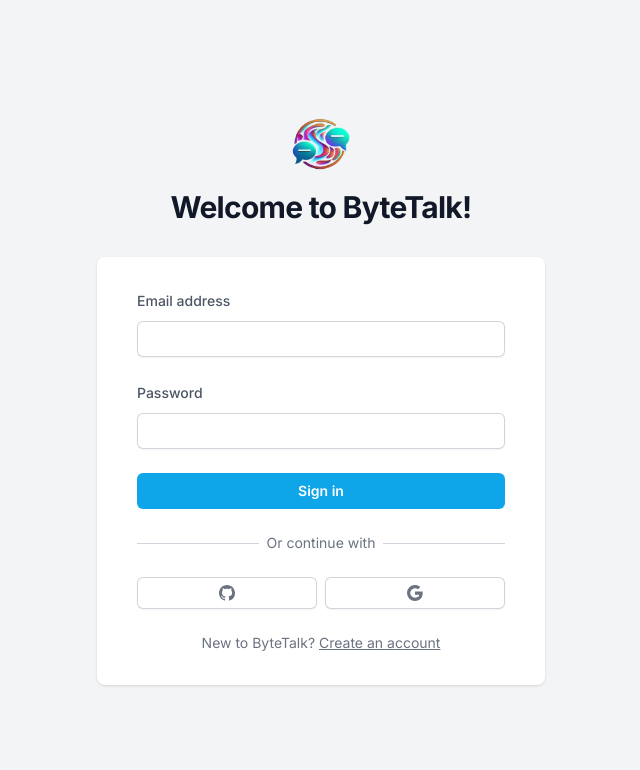
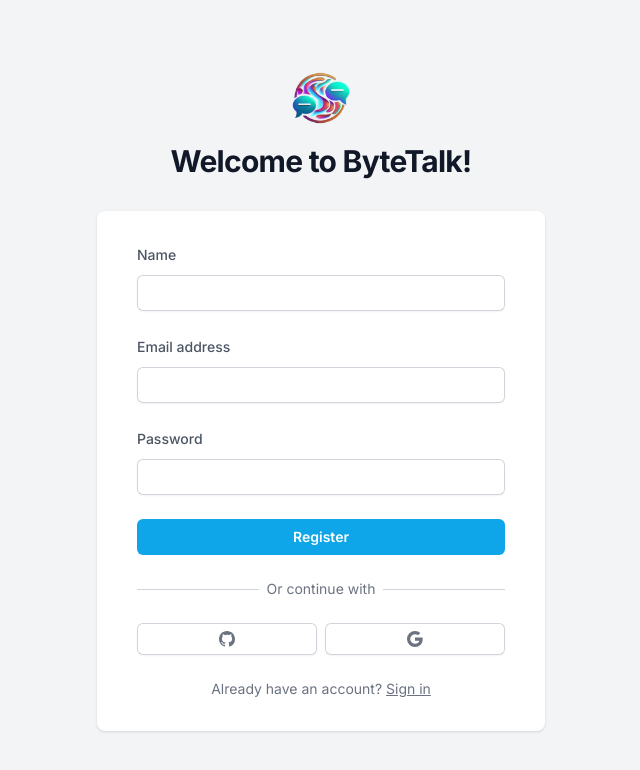
Before and after one commit to sergiordg00/bytetalk, a Next.js app: page / in a window 1280 px wide. Shown: the top 770 px of the page, without its empty margins (319-959 px from the left). Built offline with nearby package versions, Linux system fonts and the light colour scheme.

Commit message:
Update AuthForm.jsx

```diff
--- a/app/(auth)/components/AuthForm.jsx
+++ b/app/(auth)/components/AuthForm.jsx
@@ -12,7 +12,7 @@ import Input from "@/shared-components/inputs/Input";
 import AuthSocialButton from "./AuthSocialButton";
 
 export default function AuthForm() {
-  const [typeOfForm, setTypeOfForm] = useState("login");
+  const [typeOfForm, setTypeOfForm] = useState("register");
   const [formState, setFormState] = useState({
     name: "",
     email: "",
```
